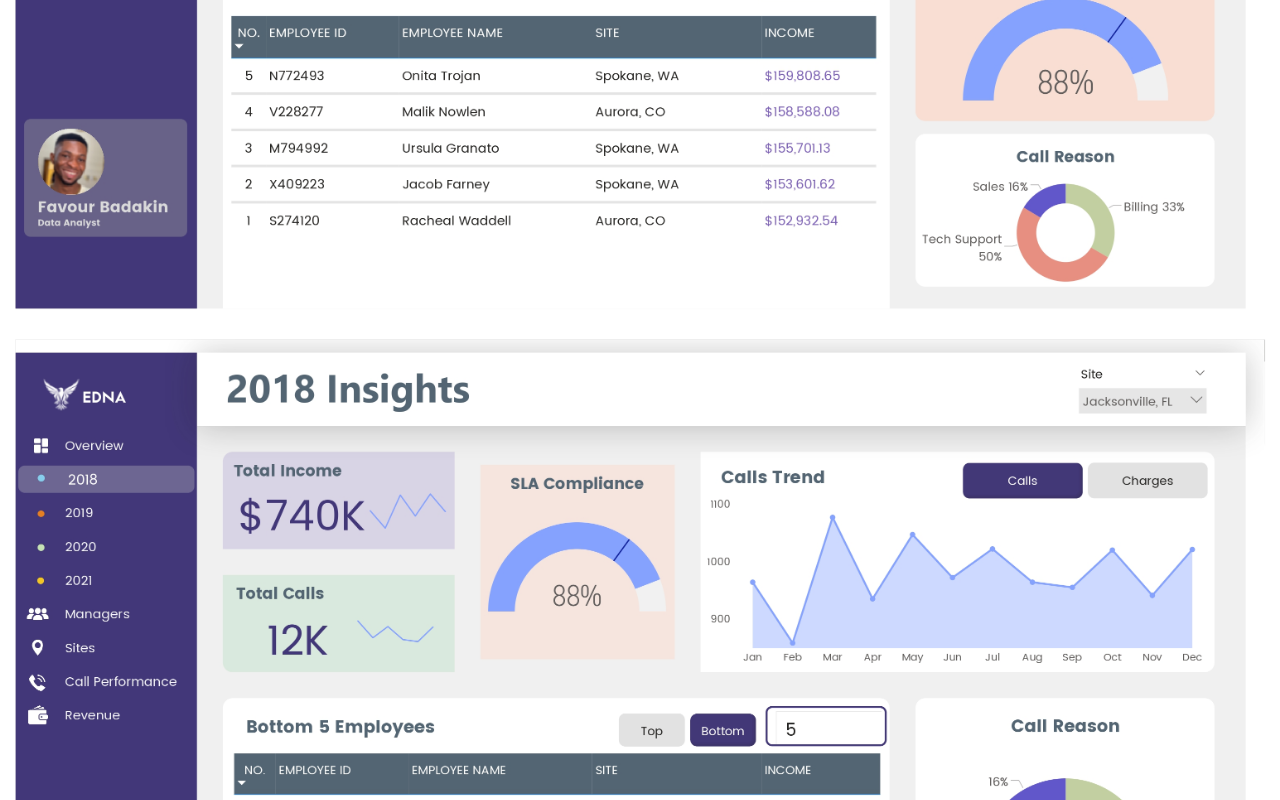
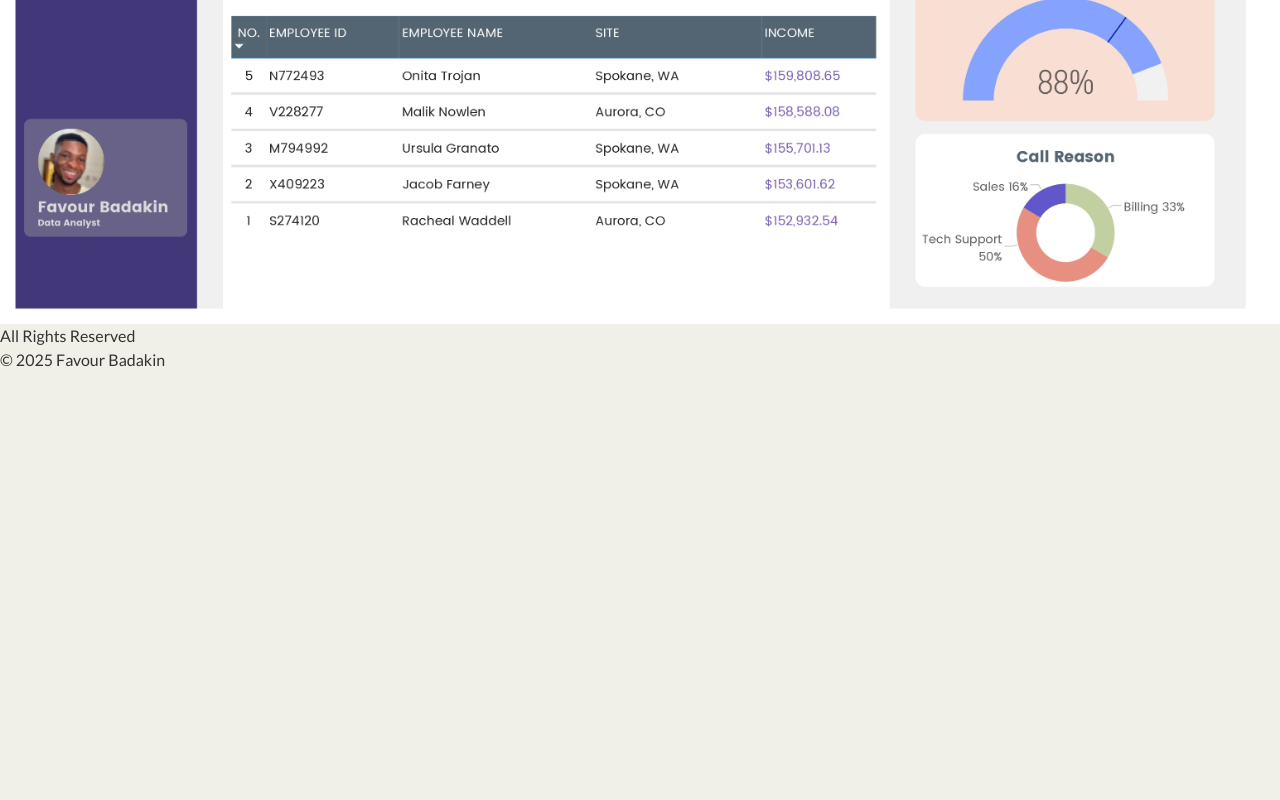
Before and after one commit to FaveInsights/myportfolio, a React (Vite) app: page /edna in a window 1280 px wide. Shown: the part 430-1230 px from the top of the page. After the commit the page ends 802 px from the top, so only its background shows below. Built offline with nearby package versions, Linux system fonts and the light colour scheme; a web font is replaced by a local one.

Commit message:
some changes

```diff
--- a/src/pages/EdnaDashboard.jsx
+++ b/src/pages/EdnaDashboard.jsx
@@ -12,11 +12,11 @@ import calls from "../assets/images/calls.JPG";
 const EdnaDashboard = () => {
   return (
     <>
-      <section>
+      <main>
         <div>
           <img src={overview} alt="dashboard" />
         </div>
-        <div>
+        {/* <div>
           <img src={p2018} alt="dashboard" />
         </div>
         <div>
@@ -39,8 +39,8 @@ const EdnaDashboard = () => {
         </div>
         <div>
           <img src={revenue} alt="dashboard" />
-        </div>
-      </section>
+        </div> */}
+      </main>
     </>
   );
 };
```
